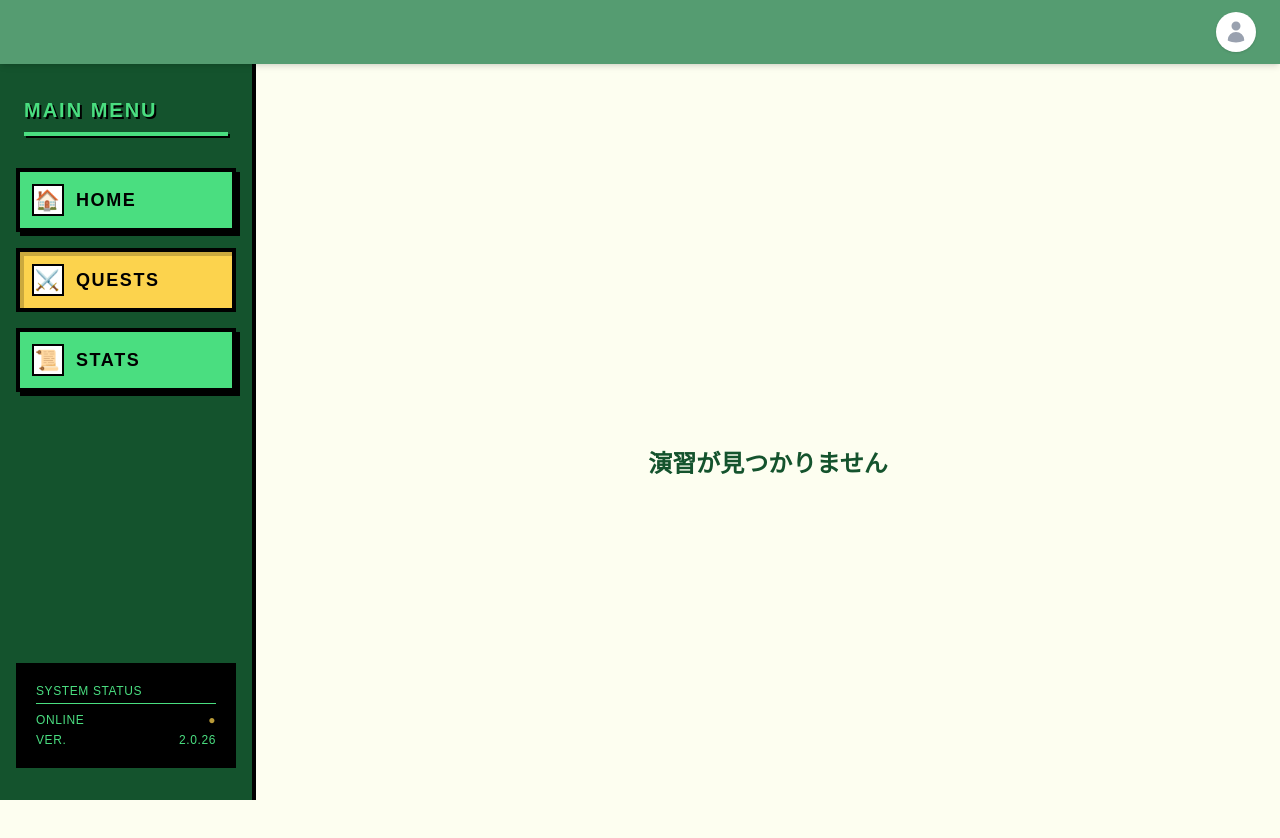
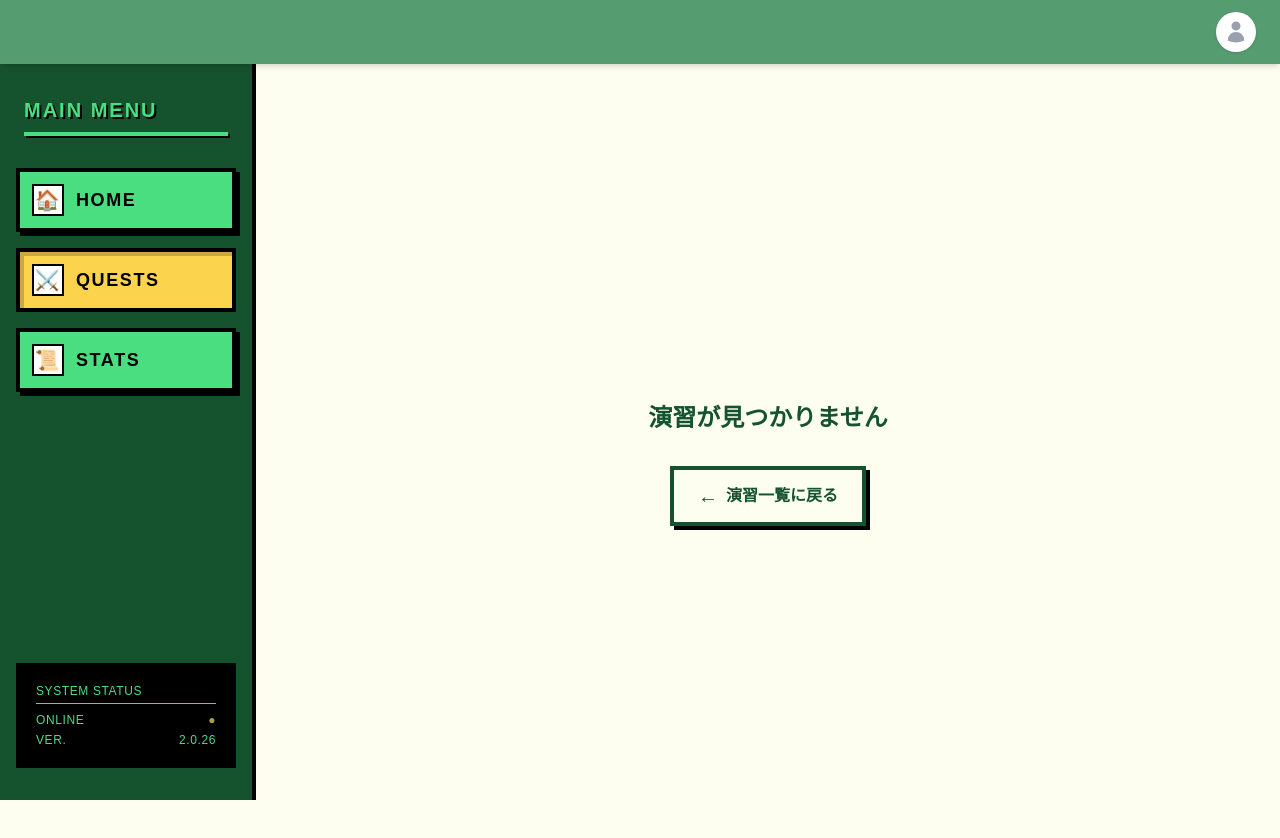
Before and after one commit to kc3hack/2026_team29, a Next.js app in the folder frontend/: page /exercises/1/1 in a window 1280 px wide. Shown: the top 838 px of the page. Built offline with nearby package versions, Linux system fonts and the light colour scheme; a web font is replaced by a local one.

Commit message:
fix: #90 演習が見つからないページに戻るボタンを追加

```diff
--- a/frontend/src/app/exercises/[category]/[exerciseId]/page.tsx
+++ b/frontend/src/app/exercises/[category]/[exerciseId]/page.tsx
@@ -50,8 +50,20 @@ export default function ExerciseDetailPage({ params }: PageProps) {
   if (!exercise) {
     return (
       <div className="min-h-screen bg-[#FDFEF0] flex items-center justify-center">
-        <div className="text-[#14532D] text-2xl font-bold">
-          演習が見つかりません
+        <div className="text-center">
+          <div className="text-[#14532D] text-2xl font-bold mb-8">
+            演習が見つかりません
+          </div>
+          <Link
+            href={`/exercises/${resolvedParams.category}`}
+            className="inline-flex items-center gap-2 px-6 py-3 bg-[#FDFEF0] border-4 border-[#14532D] text-[#14532D] font-bold hover:bg-[#4ADE80] transition-colors"
+            style={{
+              boxShadow: "4px 4px 0 #000",
+            }}
+          >
+            <span className="text-xl">←</span>
+            <span>演習一覧に戻る</span>
+          </Link>
         </div>
       </div>
     );
```
